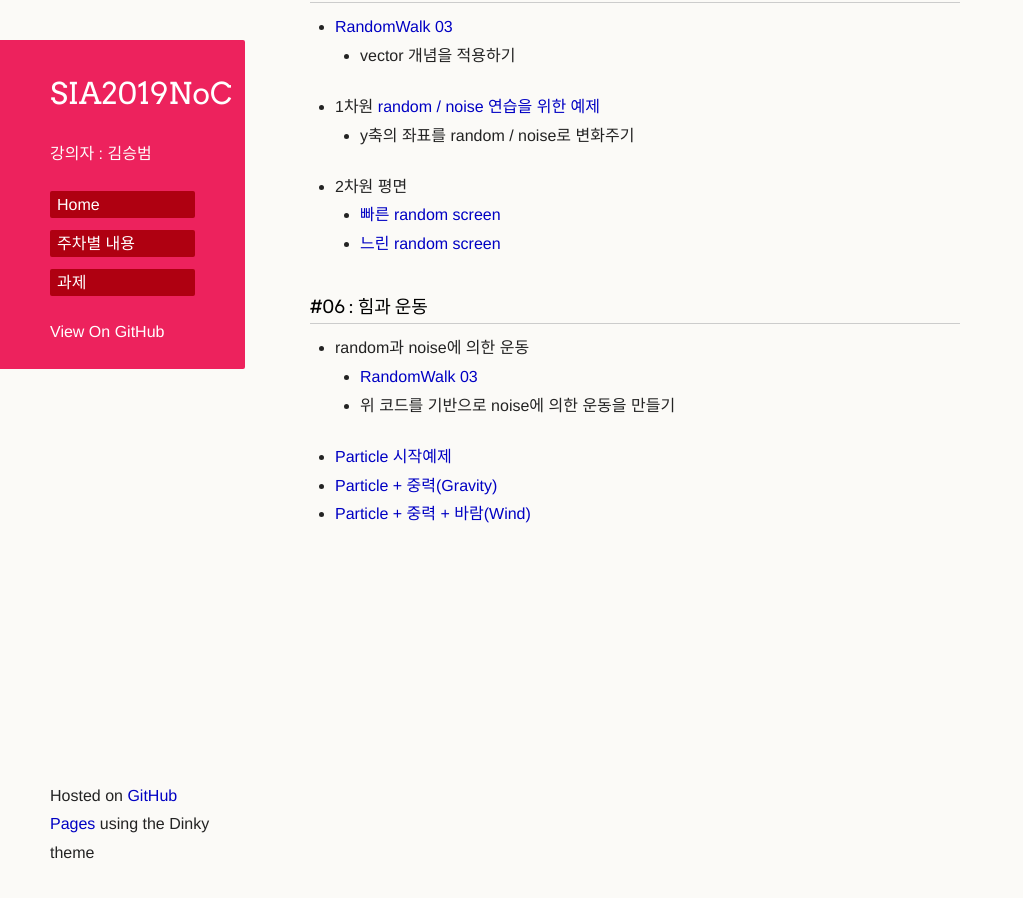
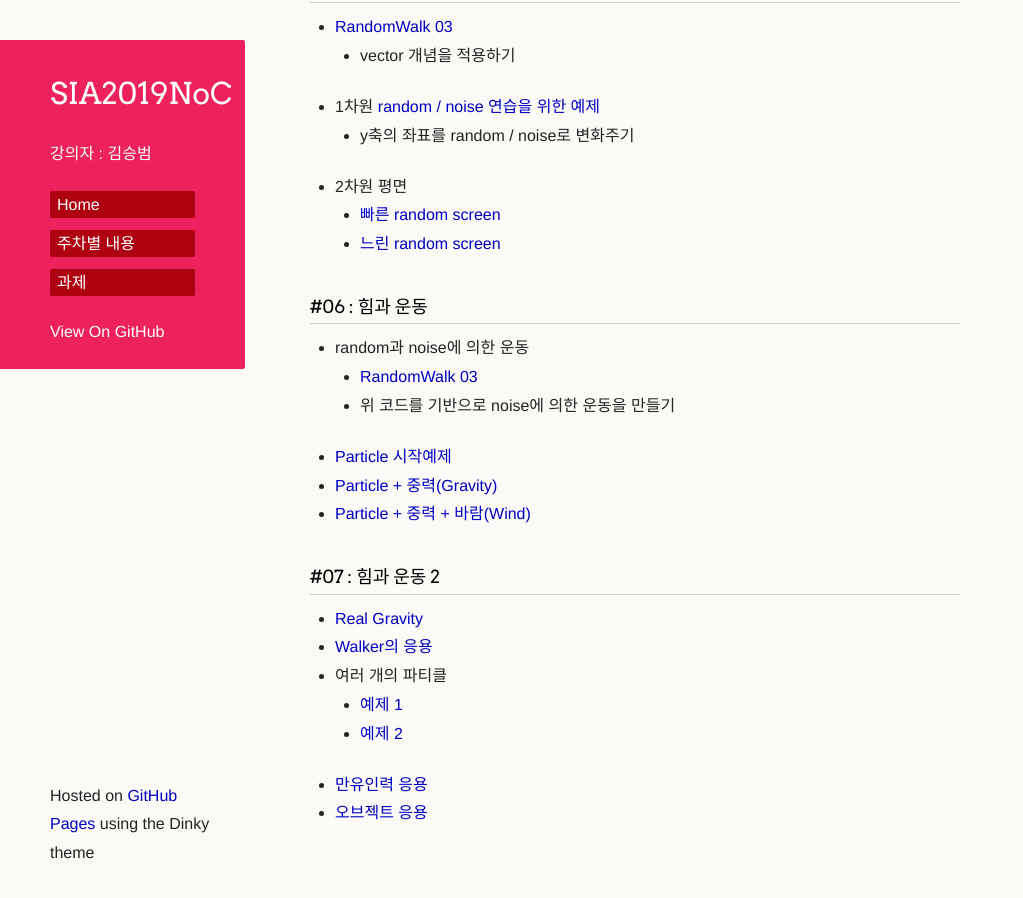
Before and after one commit to picxenk/SIA2019NoC, a Jekyll site: the page built from curriculum.md, in a window 1280 px wide and 900 px high, scrolled down 1197 px. Shown: the whole window, without its empty margins (0-1023 px from the left). Built offline with Jekyll 4.4.1, drawn with Linux system fonts in a browser that asks for light colours; our own code applies the rules of GitHub Pages for plain Markdown files; a script that is not in the unit is left out; the repository's description, which GitHub fills in, is left out.

Commit message:
Update curriculum.md

```diff
--- a/curriculum.md
+++ b/curriculum.md
@@ -51,3 +51,12 @@
  * [Particle 시작예제](https://editor.p5js.org/picxenk@gmail.com/sketches/lcFAqov1d)
  * [Particle + 중력(Gravity)](https://editor.p5js.org/picxenk@gmail.com/sketches/hi8yLzOjh)
  * [Particle + 중력 + 바람(Wind)](https://editor.p5js.org/picxenk@gmail.com/sketches/pJVbXrqR3)
+
+### #07 : 힘과 운동 2
+ * [Real Gravity](https://editor.p5js.org/picxenk@gmail.com/sketches/8wPVCKsTN)
+ * [Walker의 응용](https://editor.p5js.org/dj0603521@gmail.com/sketches/HEbtkm8D8)
+ * 여러 개의 파티클
+   * [예제 1](https://editor.p5js.org/vvee2929@gmail.com/sketches/G9nlXeyWu)
+   * [예제 2](https://editor.p5js.org/qjawns94@gmail.com/sketches/iByZxsOz6)
+ * [만유인력 응용](https://editor.p5js.org/midmost44@gmail.com/sketches/mtJBb8UwG)
+ * [오브젝트 응용](https://editor.p5js.org/dkdlstb112@gmail.com/sketches/elGkr8_Xb)
```
